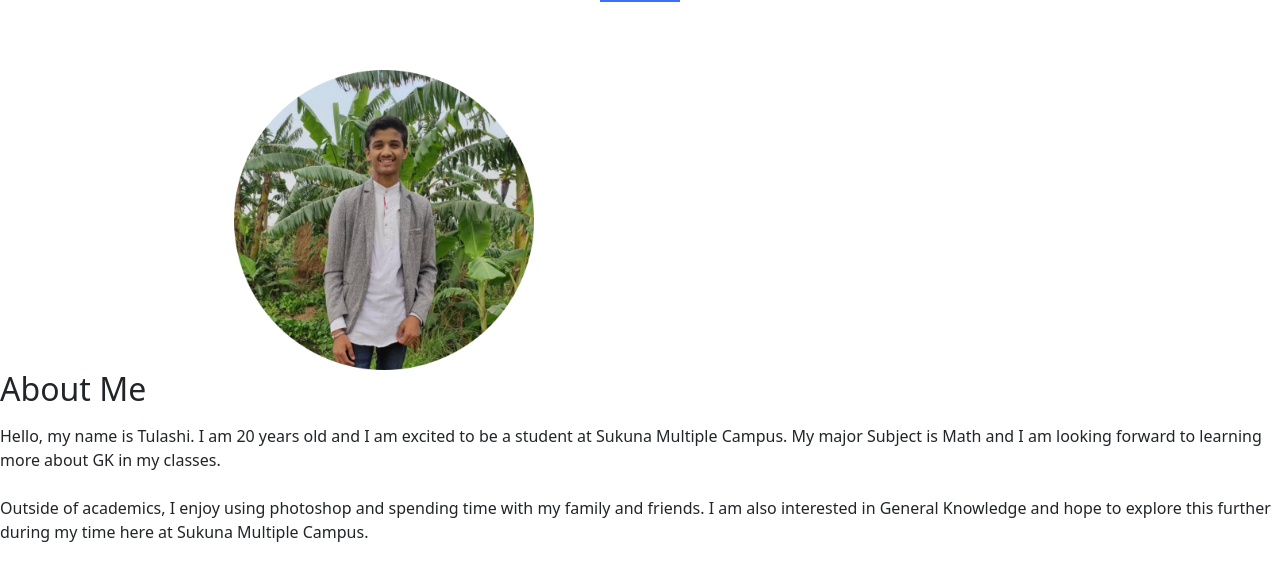
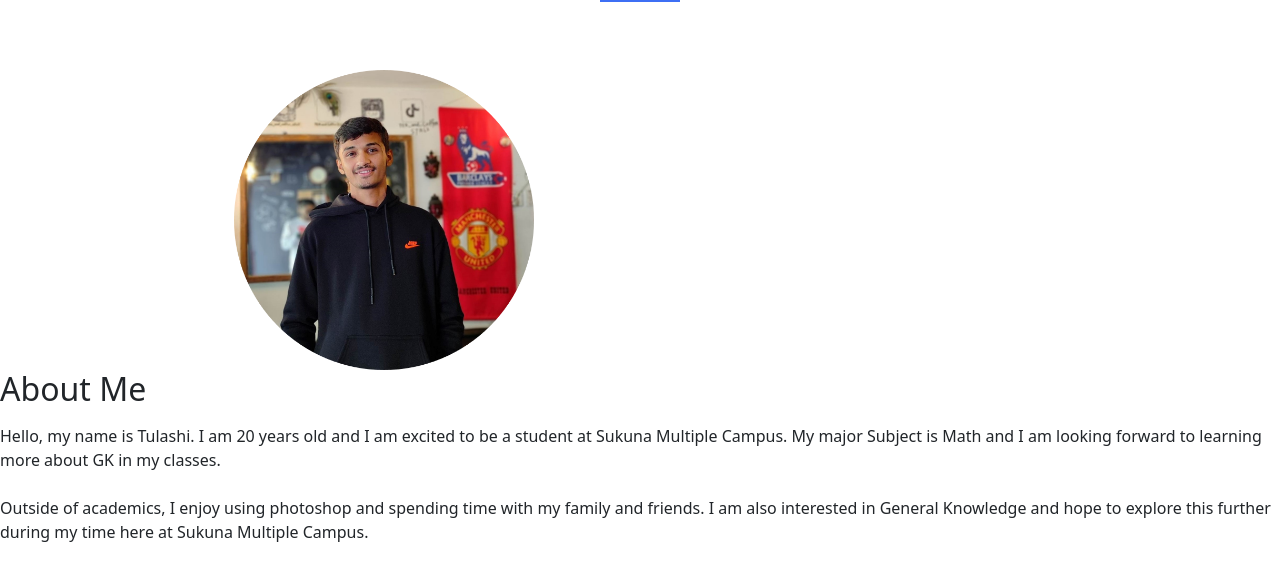
Before and after one commit to Tulashi1/portifolio, a plain HTML site: page index.html in a window 1280 px wide. Shown: the part 726-1293 px from the top of the page. Drawn offline with nearby package versions, Linux system fonts and the light colour scheme.

Commit message:
Update index.html

```diff
--- a/index.html
+++ b/index.html
@@ -69,7 +69,7 @@
 
             <div class="about__container bd-grid">
                 <div class="about__img">
-                    <img src="img/me2.png" alt="">
+                    <img src="img/me.png" alt="">
                 </div>
             </div>
             <div>
```
